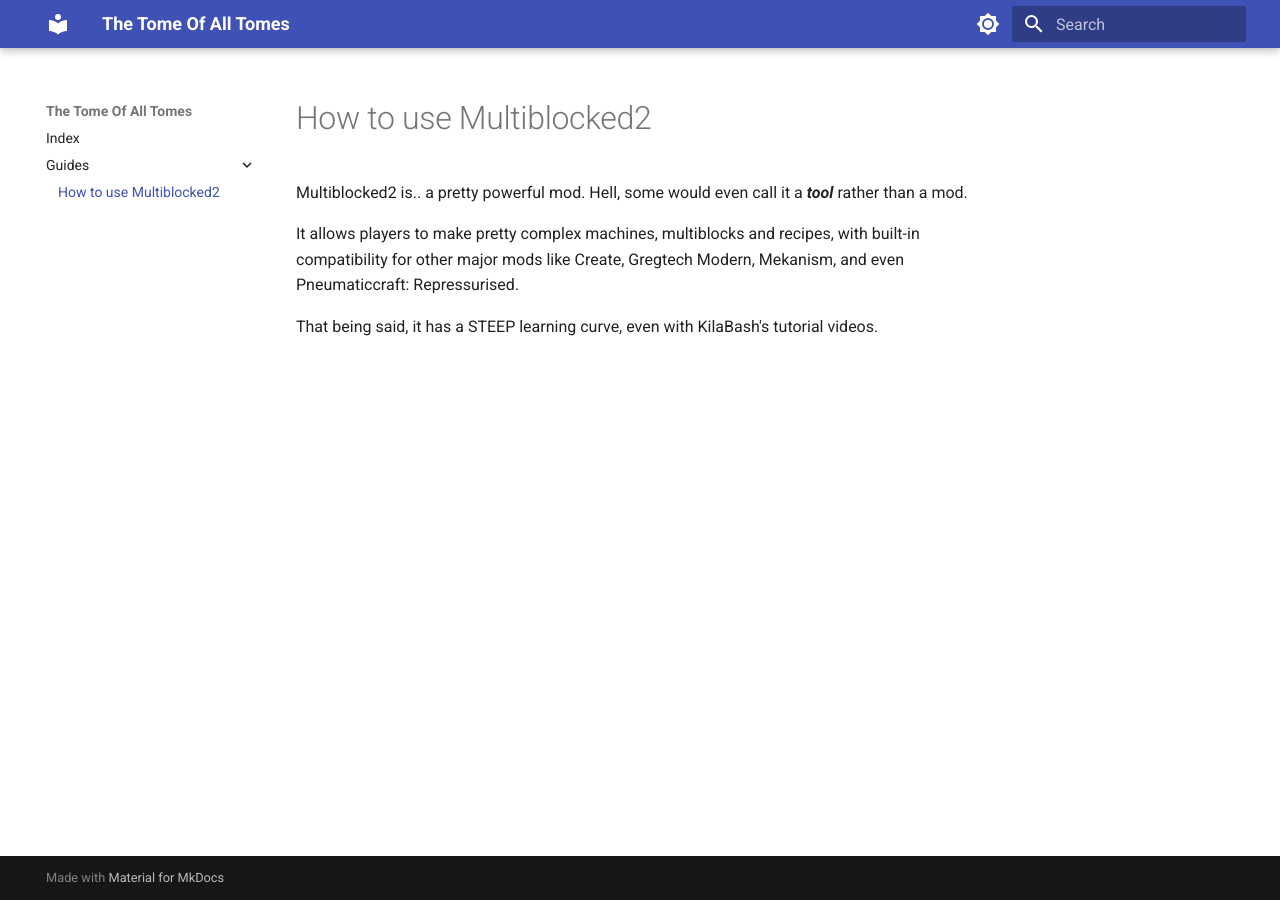
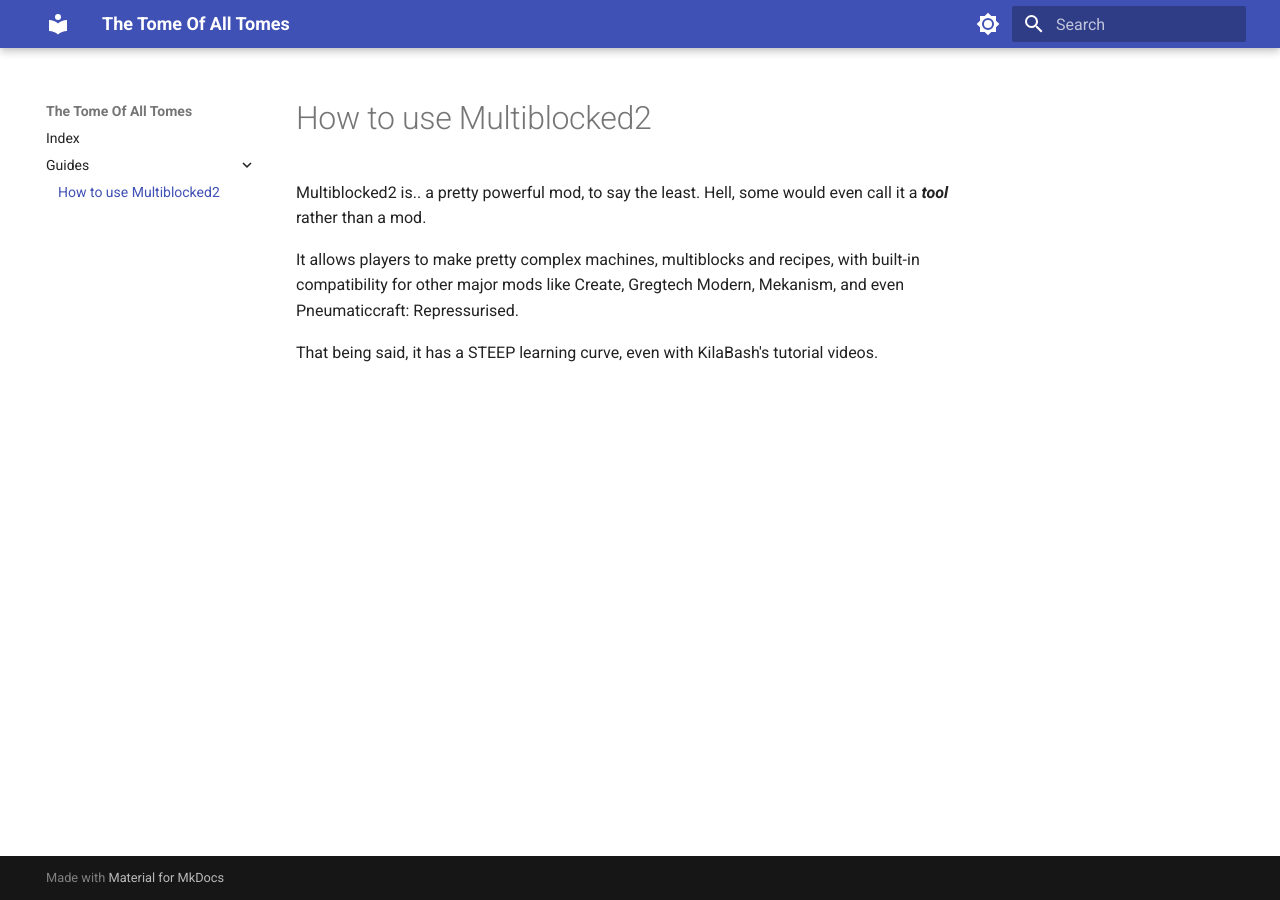
Before and after one commit to The-Incipisphere/The-Tome-Of-All-Tomes, an MkDocs documentation site: the page built from docs/guides/howToUseMultiblocked2Properly.md, in a window 1280 px wide. Built offline with MkDocs 1.6.1 and Material for MkDocs 9.7.7, drawn with Linux system fonts in a browser that asks for light colours.

Commit message:
the foobar

```diff
--- a/docs/guides/howToUseMultiblocked2Properly.md
+++ b/docs/guides/howToUseMultiblocked2Properly.md
@@ -1,6 +1,6 @@
 # How to use Multiblocked2
 
-Multiblocked2 is.. a pretty powerful mod. Hell, some would even call it a ***tool*** rather than a mod.
+Multiblocked2 is.. a pretty powerful mod, to say the least. Hell, some would even call it a ***tool*** rather than a mod.
 
 It allows players to make pretty complex machines, multiblocks and recipes, with built-in compatibility for other major mods like Create, Gregtech Modern, Mekanism, and even Pneumaticcraft: Repressurised.
 
```
